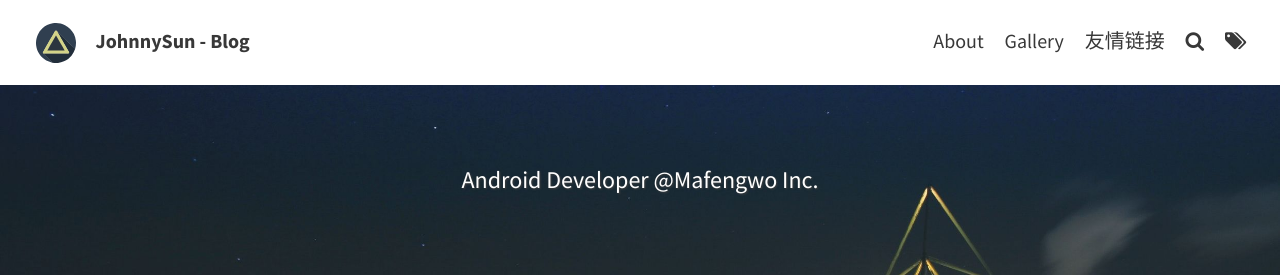
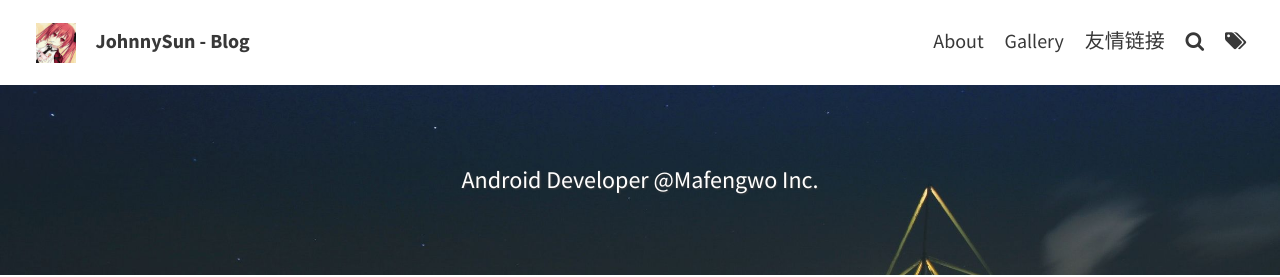
Before and after one commit to JohnnySun/johnnysun.github.io, a Jekyll site: the page built from index.html, in a window 1280 px wide. Shown: the top 277 px of the page. Built offline with Jekyll 4.4.1, drawn with Linux system fonts in a browser that asks for light colours; the list of posts is cut into pages by our own code.

Commit message:
replace logo

```diff
--- a/_config.yml
+++ b/_config.yml
@@ -9,7 +9,7 @@
 theme_settings:
   # Meta
   title: JohnnySun - Blog # blog's title
-  avatar: assets/img/triangle.svg
+  avatar: assets/img/avatar.jpg
   favicon: assets/favicon.ico
   gravatar: # Email MD5 hash
 
```
Also changed, not shown: assets/img/avatar.jpg (added).
